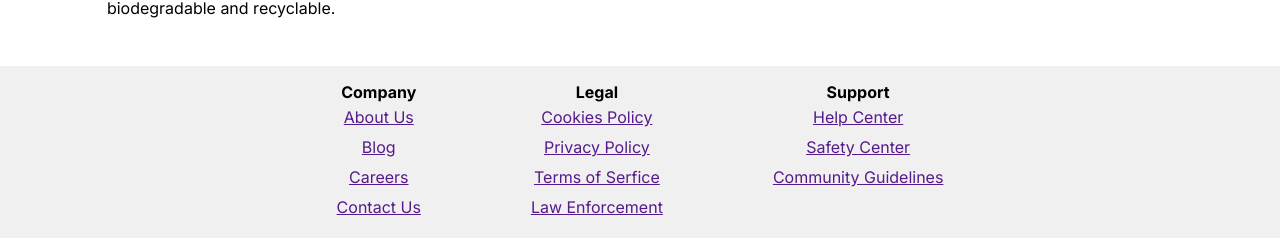
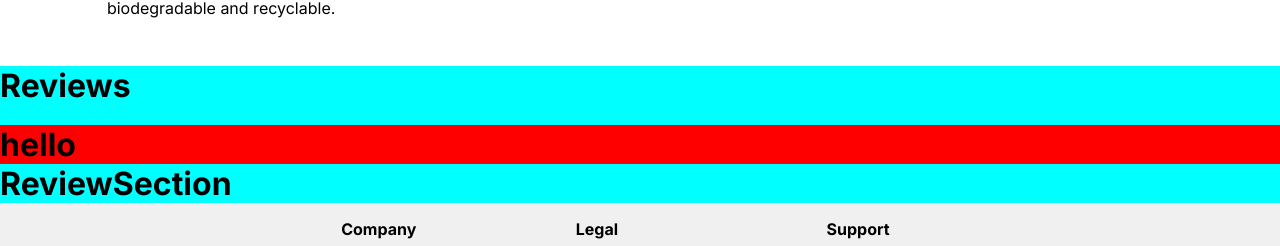
Before and after one commit to zahidq98/veo-task, a React (Create React App) app: page / in a window 1280 px wide. Shown: the part 1905-2151 px from the top of the page. Built offline with nearby package versions, Linux system fonts and the light colour scheme.

Commit message:
Created different components for each section within the review page

```diff
--- a/src/App.jsx
+++ b/src/App.jsx
@@ -3,6 +3,7 @@ import Footer from "./Components/Footer";
 import ProductsList from "./Components/ProductsList";
 import "./App.css"
 import MainContent from "./Components/MainContent";
+import ReviewSection from "./Components/ReviewSection";
 
 function App() {
   return (
@@ -10,6 +11,7 @@ function App() {
       <Header />
       <MainContent/>
       <ProductsList/>
+      <ReviewSection />
       <Footer/>
     </div>
   );
--- /dev/null
+++ b/src/Components/Review.css
@@ -0,0 +1,3 @@
+.review-container{
+    background-color: aqua;
+}
--- /dev/null
+++ b/src/Components/Review.jsx
@@ -0,0 +1,11 @@
+import "./Review.css"
+
+const Review = () => {
+  return (
+    <div className="review-container">
+        <h1>ReviewSection </h1>
+    </div>
+  )
+}
+
+export default Review
--- /dev/null
+++ b/src/Components/ReviewQuote.css
@@ -0,0 +1,3 @@
+.reviewQuote-container{
+    background-color: red;
+}
--- /dev/null
+++ b/src/Components/ReviewQuote.jsx
@@ -0,0 +1,11 @@
+import "./ReviewQuote.css"
+const ReviewQuote = () => {
+  return (
+    <div className="reviewQuote-container">
+            <h1>hello</h1>
+
+    </div>
+  )
+}
+
+export default ReviewQuote
--- /dev/null
+++ b/src/Components/ReviewSection.jsx
@@ -0,0 +1,19 @@
+import "./ReviewSection.css"
+// import { ReactComponent as ReviewQuoteMarkImg } from "../images/QuoteMark.svg"
+import ReviewQuote from "./ReviewQuote"
+import Review from "./Review"
+const ReviewSection = () => {
+  return (
+    <div className="review-container">
+        <div className="review-header">
+            <h1>Reviews</h1>
+            <img src="" alt="" />
+            <ReviewQuote />
+            <Review />
+        </div>
+
+    </div>
+  )
+}
+
+export default ReviewSection
```
Also changed, not shown: src/Components/ReviewSection.css (added), src/images/QuoteMark.svg (added).
